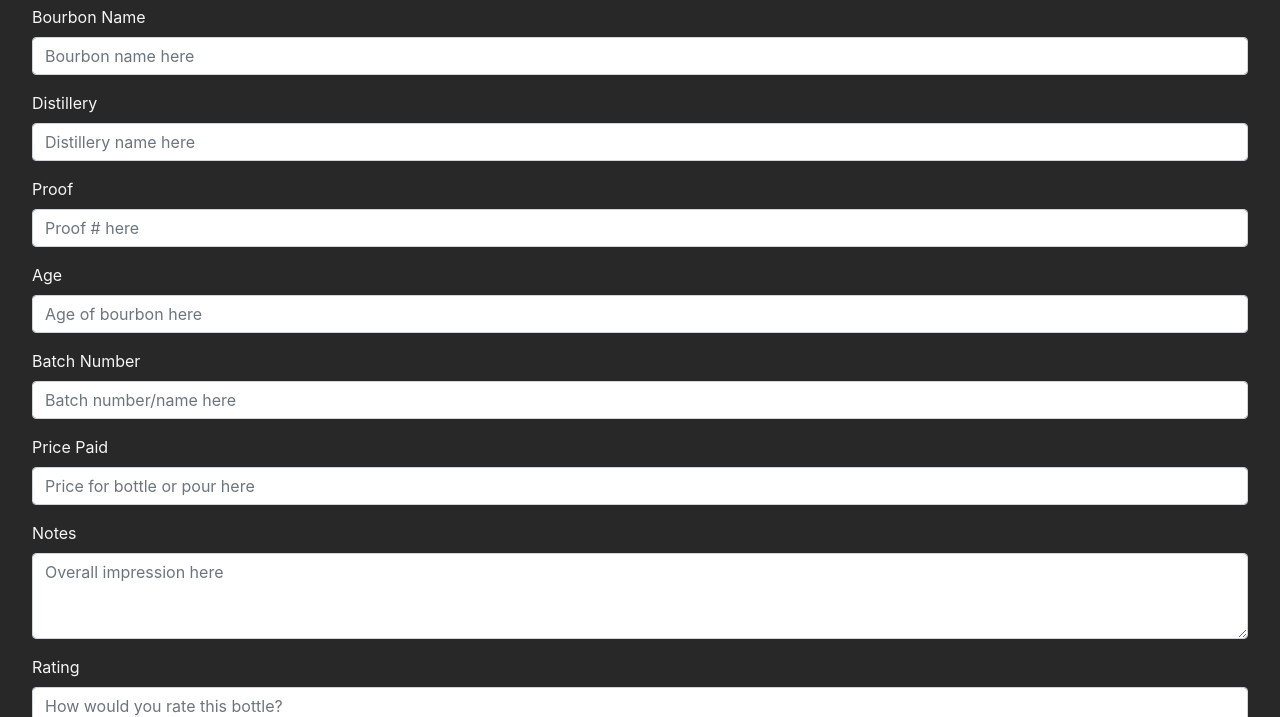
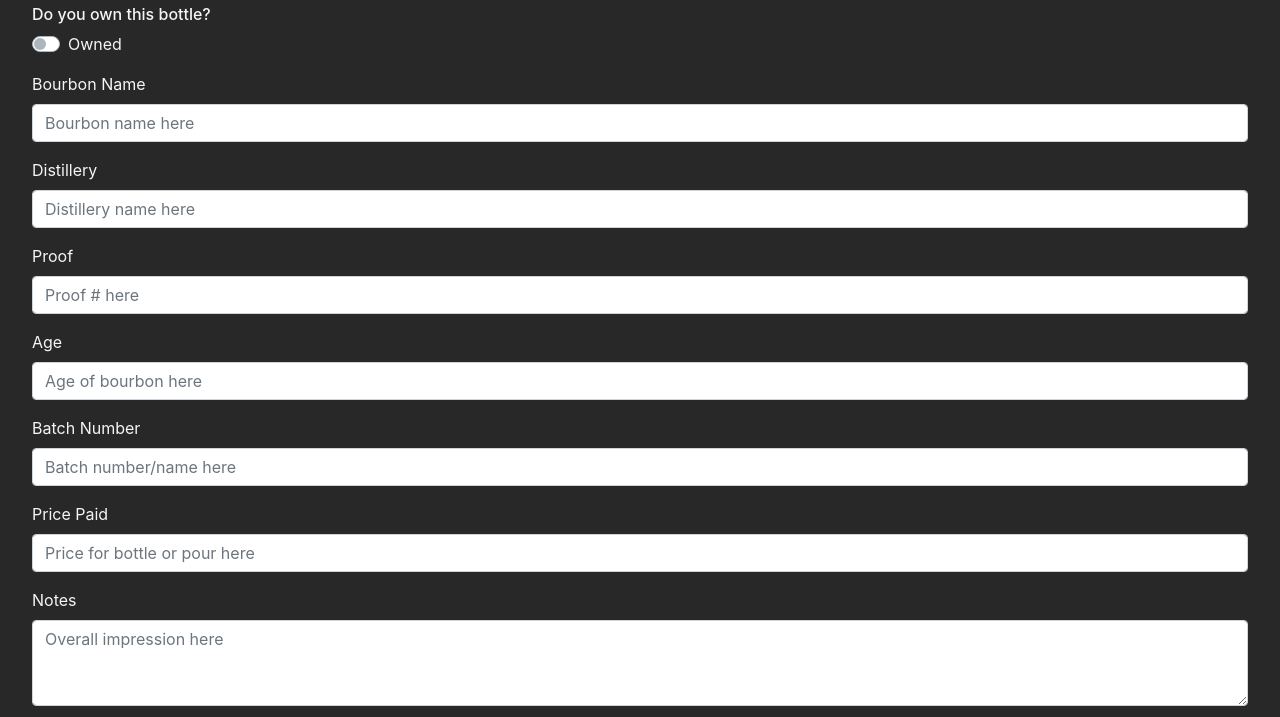
Before and after one commit to aandrusky/Bourbon-Log-V2-Client, a React app: page /NewLog in a window 1280 px wide. Shown: the part 83-800 px from the top of the page. Built offline with nearby package versions, Linux system fonts and the light colour scheme; no server answers; sample sign-in values are in the browser's storage.

Commit message:
added ownership status to bourbon forms

```diff
--- a/src/Bourbon.css
+++ b/src/Bourbon.css
@@ -35,6 +35,10 @@ color: whitesmoke
 }
 .bourbonForm__title{
     text-align: center;
+    color: whitesmoke;
+}
+
+.bourbonForm__title-Owned{
     color: whitesmoke;
 }
 
--- a/src/components/Bourbon/BourbonForm.js
+++ b/src/components/Bourbon/BourbonForm.js
@@ -1,4 +1,4 @@
-import React, { useContext, useState, useEffect } from 'react'
+import React, { useContext, useState, useEffect, useRef } from 'react'
 import { LogContext } from "./LogProvider"
 import { FlavorSumsContext } from "../Flavors/FlavorSumProvider"
 import { FlavorContext } from "../Flavors/FlavorProvider"
@@ -21,7 +21,7 @@ export const BourbonForm = (props) => {
   //This checks if my object has a "logId" tied to it. If it does, then it means it's been created, and exists, therefore, not new.
   const editMode = props.match.params.hasOwnProperty("logId")
 
-
+  const owned = useRef(null)
 
 
 
@@ -90,12 +90,12 @@ export const BourbonForm = (props) => {
     if (editMode) {
       EditLog({
         id: log.id,
-        bourbonName: log.bourbonName,
+        bourbon_name: log.bourbon_name,
         distiller: log.distiller,
         proof: log.proof,
         age: log.age,
-        batchNum: log.batchNum,
-        owned: log.owned,
+        batch_num: log.batch_num,
+        owned: owned.current.checked,
         price: log.price,
         notes: log.notes,
         rating: log.rating,
@@ -108,12 +108,12 @@ export const BourbonForm = (props) => {
       .then(() => props.history.push("/ViewList"))
     } else {
       AddLog({
-        bourbonName: log.bourbonName,
+        bourbon_name: log.bourbon_name,
         distiller: log.distiller,
         proof: log.proof,
         age: log.age,
-        batchNum: log.batchNum,
-        owned: log.owned,
+        batch_num: log.batch_num,
+        owned: owned.current.checked,
         price: log.price,
         notes: log.notes,
         rating: log.rating,
@@ -137,9 +137,24 @@ export const BourbonForm = (props) => {
     <div className="BourbonFormContainer">
       <h1 className="bourbonForm__title"> {editMode ? "Update Log" : "New Bourbon Log"}</h1>
       <Form >
-        <Form.Group controlId="formBourbonName">
+
+      <h6 className="bourbonForm__title-Owned">Do you own this bottle?</h6>
+
+        <Form.Group controlId="ownedSwitch">
+        <Form.Check
+            type="switch"
+            ref={owned}
+            name="owned"
+            id="ownedIndicator-switch"
+            label="Owned"
+            onChange={handleControlledInputChange}
+            value={log.owned}
+        />
+        </Form.Group>
+
+        <Form.Group controlId="formbourbon_name">
           <Form.Label >Bourbon Name</Form.Label>
-          <Form.Control type="text" name="bourbonName" onChange={handleControlledInputChange} value={log.bourbon_name} placeholder="Bourbon name here" />
+          <Form.Control type="text" name="bourbon_name" onChange={handleControlledInputChange} value={log.bourbon_name} placeholder="Bourbon name here" />
           <Form.Text className="text-muted"></Form.Text>
         </Form.Group>
 
@@ -160,7 +175,7 @@ export const BourbonForm = (props) => {
 
         <Form.Group controlId="formBatch">
           <Form.Label>Batch Number</Form.Label>
-          <Form.Control type="text" name="batchNum" onChange={handleControlledInputChange} value={log.batch_num} placeholder="Batch number/name here" />
+          <Form.Control type="text" name="batch_num" onChange={handleControlledInputChange} value={log.batch_num} placeholder="Batch number/name here" />
         </Form.Group>
 
         <Form.Group controlId="formPrice">
--- a/src/components/Bourbon/BourbonList.js
+++ b/src/components/Bourbon/BourbonList.js
@@ -4,6 +4,7 @@ import { FlavorSumsContext } from '../Flavors/FlavorSumProvider'
 import { FlavorFunctionGenerator } from "../Flavors/FlavorFunction"
 import Button from 'react-bootstrap/Button'
 import Card from 'react-bootstrap/Card'
+import Form from 'react-bootstrap/Form'
 import Modal from 'react-bootstrap/Modal'
 import Alert from 'react-bootstrap/Alert'
 import 'bootstrap/dist/css/bootstrap.min.css'
@@ -109,9 +110,12 @@ export const BourbonList = (props) => {
                                 <p> Age: {selectedBourbon.age} years </p>
                                 <p> Batch: {selectedBourbon.batch_num} </p>
                                 <p> Rated: {selectedBourbon.rating} </p>
+                                <p> Price: {selectedBourbon.price} </p>
                                 <p> Notes: {selectedBourbon.notes} </p>
                                 <FlavorFunctionGenerator logId={selectedBourbon.id} />
                             </div>
+
+
 
 
 
```
